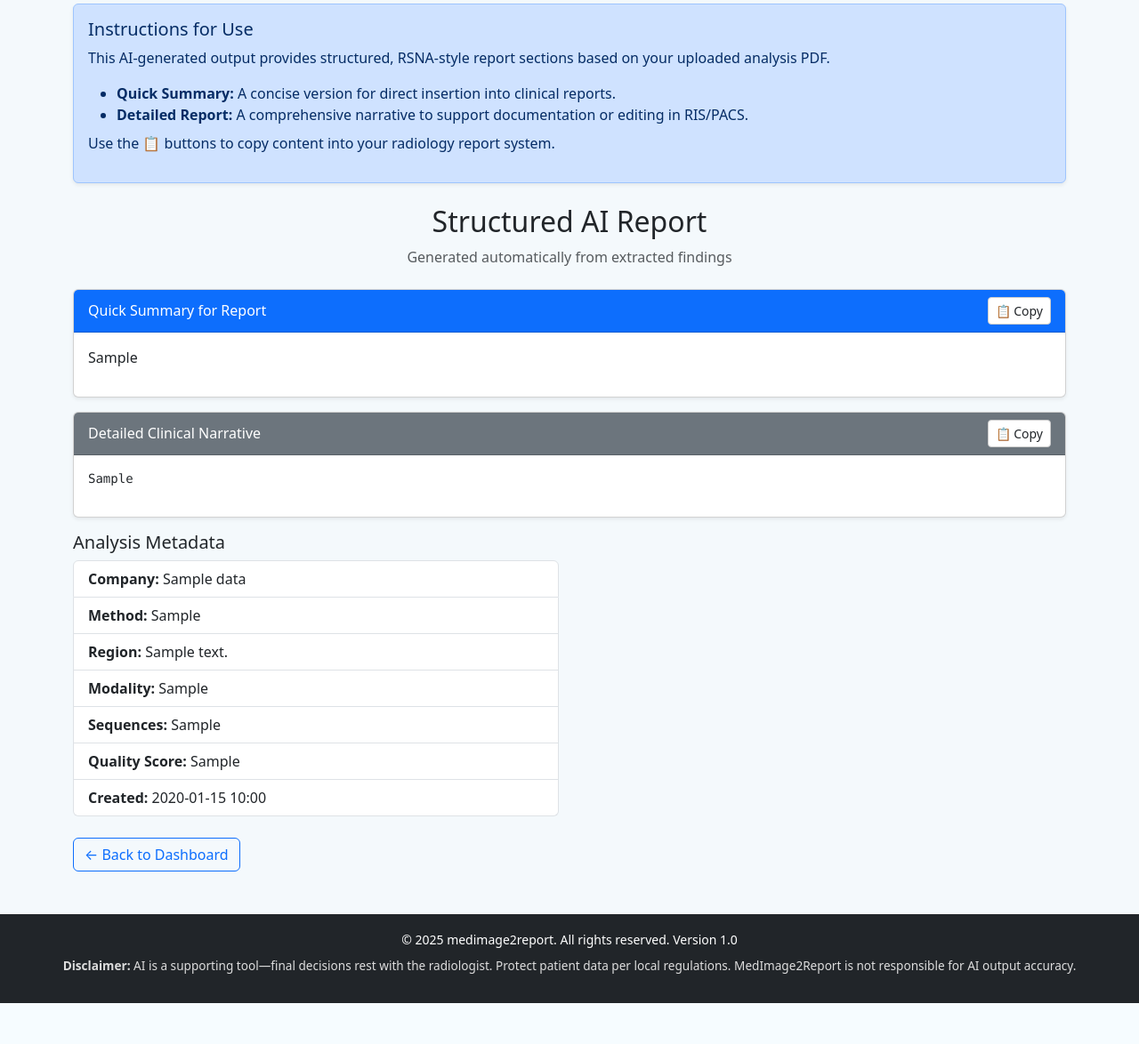
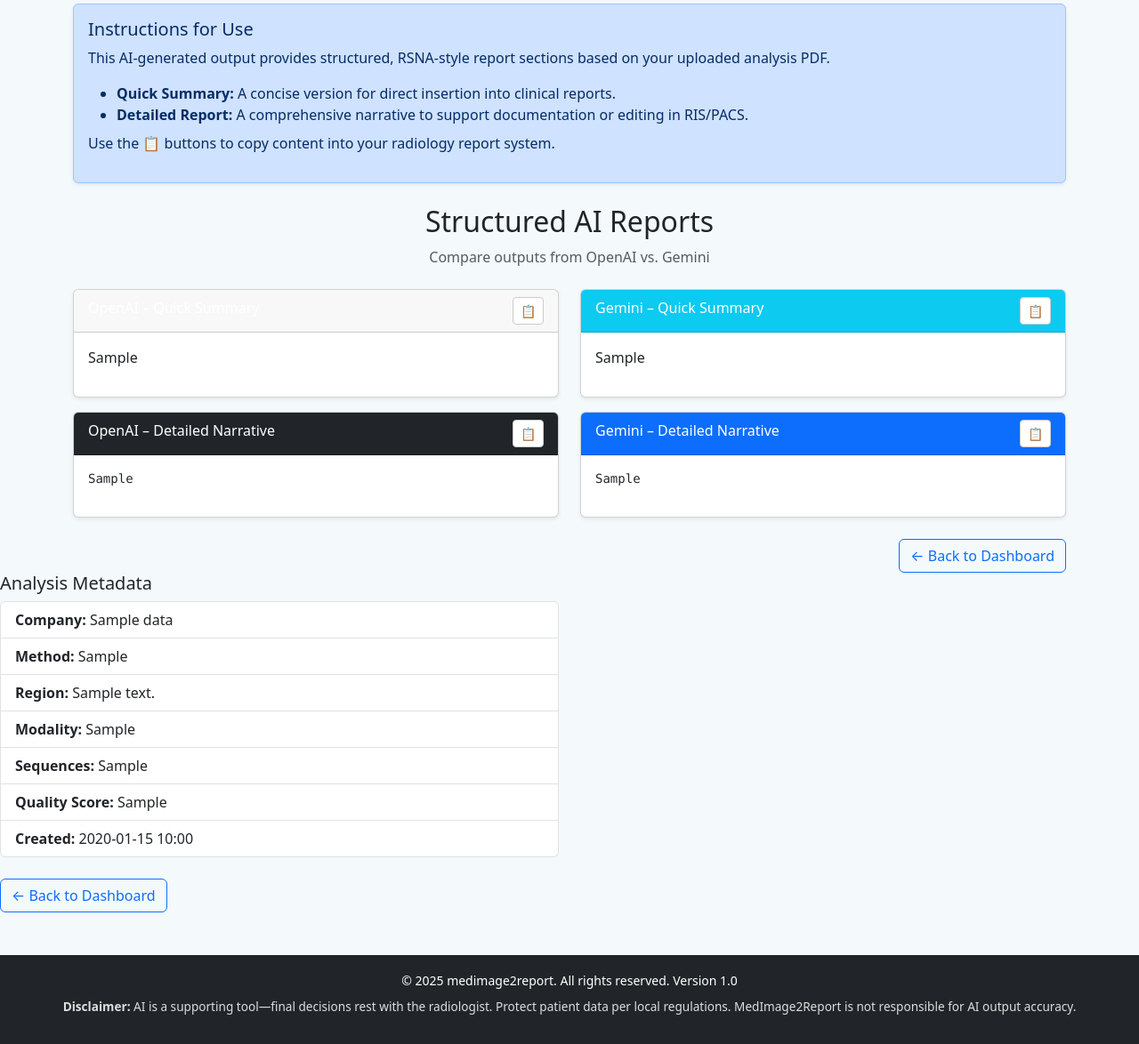
Before and after one commit to RichardNur/medimage2report, a Flask app: page /view_report/1 in a window 1280 px wide. Shown: the part 986-2160 px from the top of the page at 89% size. Before the commit the page ends 2114 px from the top, so only its background shows below. Run offline with Flask 3, Linux system fonts and the light colour scheme; a user stored in the database is signed in; tables that the repository leaves empty hold one stand-in row (values such as "Sample post").

Commit message:
Add openai and gemini outputs to db. Display both responses at view_report.html

```diff
--- a/app/templates/view_report.html
+++ b/app/templates/view_report.html
@@ -103,31 +103,61 @@
 <!-- AI Summary Sections -->
 <div class="container">
   <div class="text-center mb-4">
-      <h2>Structured AI Report</h2>
-      <p class="text-muted">Generated automatically from extracted findings</p>
+    <h2>Structured AI Reports</h2>
+    <p class="text-muted">Compare outputs from OpenAI vs. Gemini</p>
   </div>
 
-    <!-- Short Summary -->
+  <div class="row g-4">
+    <!-- OpenAI Column -->
+    <div class="col-md-6">
       <div class="card mb-3 shadow-sm">
-      <div class="card-header bg-primary text-white d-flex justify-content-between align-items-center">
-        <span>Quick Summary for Report</span>
-        <button class="btn btn-sm btn-copy no-print" title="Copy to clipboard" onclick="copyText('quickText')">📋 Copy</button>
+        <div class="card-header bg-olive text-white d-flex justify-content-between">
+          <span>OpenAI – Quick Summary</span>
+          <button class="btn btn-sm btn-copy no-print" onclick="copyText('oaQuick')">📋</button>
         </div>
         <div class="card-body">
-        <p id="quickText">{{ report.report_section_short }}</p>
+          <p id="oaQuick">{{ report.report_section_short_openai }}</p>
+        </div>
+      </div>
+      <div class="card shadow-sm">
+        <div class="card-header bg-dark text-white d-flex justify-content-between">
+          <span>OpenAI – Detailed Narrative</span>
+          <button class="btn btn-sm btn-copy no-print" onclick="copyText('oaLong')">📋</button>
+        </div>
+        <div class="card-body">
+          <pre id="oaLong" style="white-space: pre-wrap;">{{ report.report_section_long_openai }}</pre>
+        </div>
       </div>
     </div>
 
-    <!-- Long Summary -->
+    <!-- Gemini Column -->
+    <div class="col-md-6">
       <div class="card mb-3 shadow-sm">
-      <div class="card-header bg-secondary text-white d-flex justify-content-between align-items-center">
-        <span>Detailed Clinical Narrative</span>
-        <button class="btn btn-sm btn-copy no-print" title="Copy to clipboard" onclick="copyText('reportText')">📋 Copy</button>
+        <div class="card-header bg-info text-white d-flex justify-content-between">
+          <span>Gemini – Quick Summary</span>
+          <button class="btn btn-sm btn-copy no-print" onclick="copyText('gmQuick')">📋</button>
         </div>
         <div class="card-body">
-        <pre id="reportText" style="white-space: pre-wrap;">{{ report.report_section_long }}</pre>
+          <p id="gmQuick">{{ report.report_section_short_gemini }}</p>
         </div>
       </div>
+      <div class="card shadow-sm">
+        <div class="card-header bg-primary text-white d-flex justify-content-between">
+          <span>Gemini – Detailed Narrative</span>
+          <button class="btn btn-sm btn-copy no-print" onclick="copyText('gmLong')">📋</button>
+        </div>
+        <div class="card-body">
+          <pre id="gmLong" style="white-space: pre-wrap;">{{ report.report_section_long_gemini }}</pre>
+        </div>
+      </div>
+    </div>
+  </div>
+
+  <div class="mt-4 no-print text-end">
+    <a href="{{ url_for('status') }}" class="btn btn-outline-primary">← Back to Dashboard</a>
+  </div>
+</div>
+
 
     <!-- Meta Information -->
     <div class="row">
@@ -162,13 +192,10 @@
   </footer>
 
   <script>
-    function copyText(elementId) {
-      const text = document.getElementById(elementId).innerText;
-      navigator.clipboard.writeText(text).then(() => {
-        alert('Copied to clipboard');
-      }).catch(() => {
-        alert('Copy failed');
-      });
+    function copyText(id){
+      navigator.clipboard.writeText(
+        document.getElementById(id).innerText
+      ).then(_=>alert('Copied!'));
     }
 
     function toggleInstructions() {
--- a/data/models/models.py
+++ b/data/models/models.py
@@ -59,25 +59,27 @@
 
 
 class ProcessedImageAnalysisData(db.Model):
-    """
-    Stores AI-processed outputs derived from uploaded PDF data.
-    """
     __tablename__ = 'PROCESSED_IMAGE_ANALYSIS_DATA'
 
     id = Column(String(26), primary_key=True)
     pdf_data_id = Column(String(26), ForeignKey('PDF_IMAGE_ANALYSIS_DATA.id'), nullable=False)
+
     company_name = Column(String(100), nullable=True)
-    sequences = Column(String(255), nullable=True)
-    method_used = Column(String(100), nullable=True)
-    body_region = Column(String(100), nullable=True)
-    modality = Column(String(100), nullable=True)
-    report_section_short = Column(Text, nullable=True)
-    report_section_long = Column(Text, nullable=True)
+    sequences    = Column(String(255), nullable=True)
+    method_used  = Column(String(100), nullable=True)
+    body_region  = Column(String(100), nullable=True)
+    modality     = Column(String(100), nullable=True)
+
+    # existing fields
+    report_section_short_openai = Column(Text, nullable=True)
+    report_section_long_openai  = Column(Text, nullable=True)
+    report_section_short_gemini = Column(Text, nullable=True)
+    report_section_long_gemini  = Column(Text, nullable=True)
+
     report_quality_score = Column(String(10), nullable=True)
-    created_at = Column(DateTime, default=datetime.now(timezone.utc), nullable=False)
+    created_at           = Column(DateTime, default=datetime.now(timezone.utc), nullable=False)
 
     pdf_data = relationship("ImageAnalysisPDF", backref="processed_reports")
-
 
     def __repr__(self):
         return f'<ProcessedData {self.id}>'
--- a/data/sqlite_data_manager.py
+++ b/data/sqlite_data_manager.py
@@ -174,13 +174,24 @@
 
 
 
+
+
+
+
+
 class ProcessedDataManager:
     """
     Manages ProcessedImageAnalysisData table operations.
     """
 
-    def add_processed_data(self, id, pdf_data_id, company_name, sequences, method_used, body_region,
-                           modality, report_section_short, report_section_long, report_quality_score, created_at):
+    def add_processed_data(
+        self,
+        id, pdf_data_id, company_name, sequences, method_used, body_region,
+        modality,
+        report_section_short_openai, report_section_long_openai,
+        report_section_short_gemini, report_section_long_gemini,
+        report_quality_score, created_at
+    ):
         try:
             entry = ProcessedImageAnalysisData(
                 id=id,
@@ -190,17 +201,19 @@
                 method_used=method_used,
                 body_region=body_region,
                 modality=modality,
-                report_section_short=report_section_short,
-                report_section_long=report_section_long,
+                report_section_short_openai=report_section_short_openai,
+                report_section_long_openai=report_section_long_openai,
+                report_section_short_gemini=report_section_short_gemini,
+                report_section_long_gemini=report_section_long_gemini,
                 report_quality_score=report_quality_score,
                 created_at=created_at
             )
             db.session.add(entry)
             db.session.commit()
             return entry
-        except Exception as e:
+        except Exception:
             db.session.rollback()
-            raise e
+            raise
 
     def get_processed_data(self, id):
         return ProcessedImageAnalysisData.query.get(id)
--- a/run.py
+++ b/run.py
@@ -211,67 +211,53 @@
 @app.route('/process/<pdf_id>', methods=['GET', 'POST'])
 @login_required
 def process_pdf(pdf_id):
-    """
-    Process Route:
-    - Triggered after upload
-    - Extract content from uploaded PDF
-    - Build prompt and call OpenAI
-    - Store the processed output
-    - Redirect to /view_report/<processed_id> or error page
-    """
     try:
         entry = data_manager.pdf_manager.get_pdf(pdf_id)
         if not entry or entry.user_id != current_user.id:
             abort(404)
 
-        # 1) mark as processing
         data_manager.pdf_manager.update_processing_status(pdf_id, 'processing')
 
-        # 2) extract text
         extracted = extract_pdf_content(entry.raw_pdf_blob, lang="deu")
-        if not extracted or not extracted.get('raw_text'):
-            raise ValueError("No usable text extracted from PDF.")
+        if not extracted.get('raw_text'):
+            raise ValueError("No usable text extracted.")
 
-        # 3) build prompt & call GPT
         prompt = build_prompt(extracted)
-        ai_response = call_gemini(prompt)
 
-        # 4) persist AI output
+        # get both OpenAI & Gemini
+        oa = call_openai(prompt)
+        gm = call_gemini(prompt)
+
         proc_id = generate_unique_id()
         now = datetime.now(timezone.utc)
-        sequences = ai_response.get('sequences', [])
-        if isinstance(sequences, list):
-            sequences = ", ".join(sequences)
+
+        seqs = oa.get('sequences', [])
+        seqs = ", ".join(seqs) if isinstance(seqs, list) else seqs
 
         data_manager.processed_manager.add_processed_data(
             id=proc_id,
             pdf_data_id=pdf_id,
-            company_name   = ai_response.get('company'),
-            sequences      = sequences,
-            method_used    = ai_response.get('method'),
-            body_region    = ai_response.get('region'),
-            modality       = ai_response.get('modality'),
-            report_section_short = ai_response.get('short_text'),
-            report_section_long  = ai_response.get('long_text'),
-            report_quality_score = ai_response.get('quality'),
-            created_at=now
+            company_name          = oa.get('company'),
+            sequences             = seqs,
+            method_used           = oa.get('method'),
+            body_region           = oa.get('region'),
+            modality              = oa.get('modality'),
+            report_section_short_openai = oa.get('short_text'),
+            report_section_long_openai  = oa.get('long_text'),
+            report_section_short_gemini = gm.get('short_text'),
+            report_section_long_gemini  = gm.get('long_text'),
+            report_quality_score  = oa.get('quality'),
+            created_at            = now
         )
 
-        # 5) mark as done
         data_manager.pdf_manager.update_processing_status(pdf_id, 'processed')
         return redirect(url_for('view_report', processed_id=proc_id))
 
     except Exception as exc:
-        # 1) log full traceback
         current_app.logger.exception("Processing error on PDF %s", pdf_id)
-
-        # 2) persist error + update status
         _log_pdf_error(pdf_id, exc)
-
-        # 3) send user to the error‐view
-        flash("An error occurred during processing. See error log for details.", "warning")
+        flash("An error occurred. See error log.", "warning")
         return redirect(url_for('error_log', pdf_id=pdf_id))
-
 
 
 @app.route('/status', methods=['GET'])
```
Also changed, not shown: 1 other file. Lines whose indentation alone changed are shown as unchanged.
